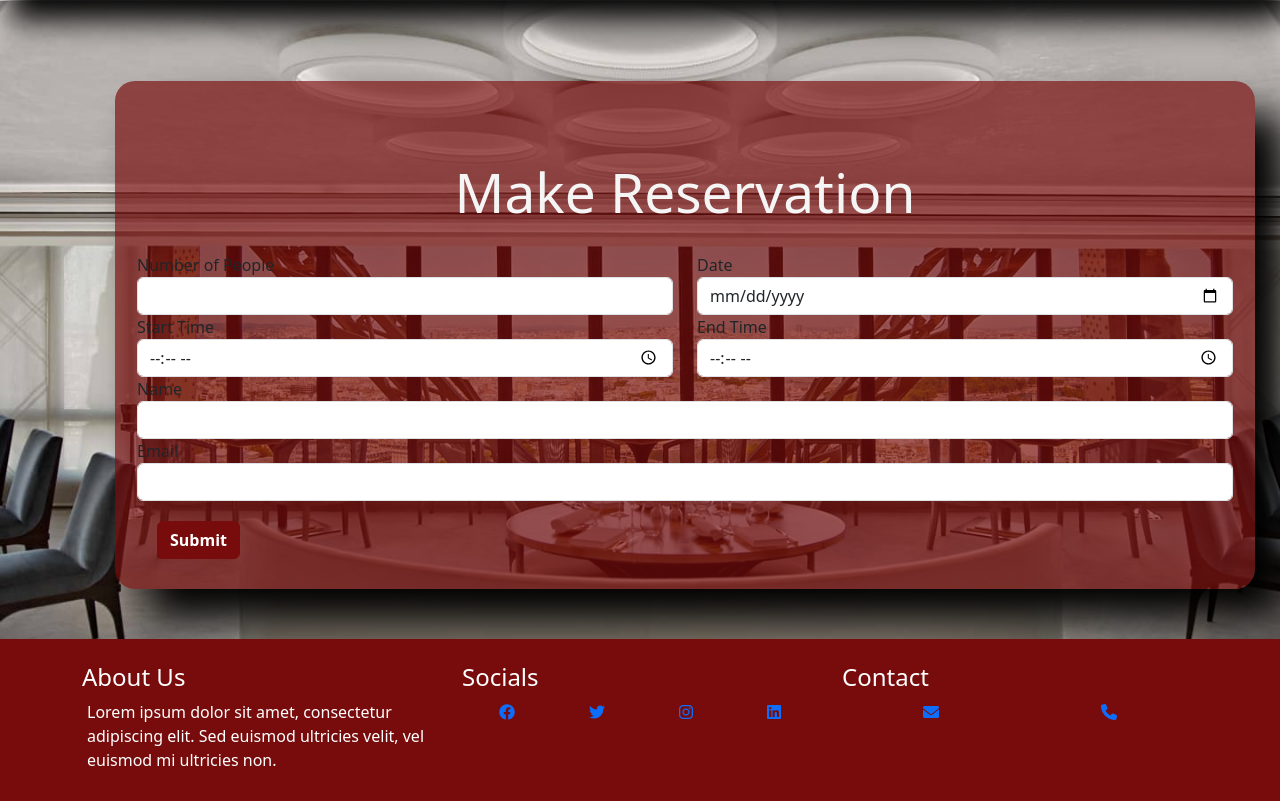
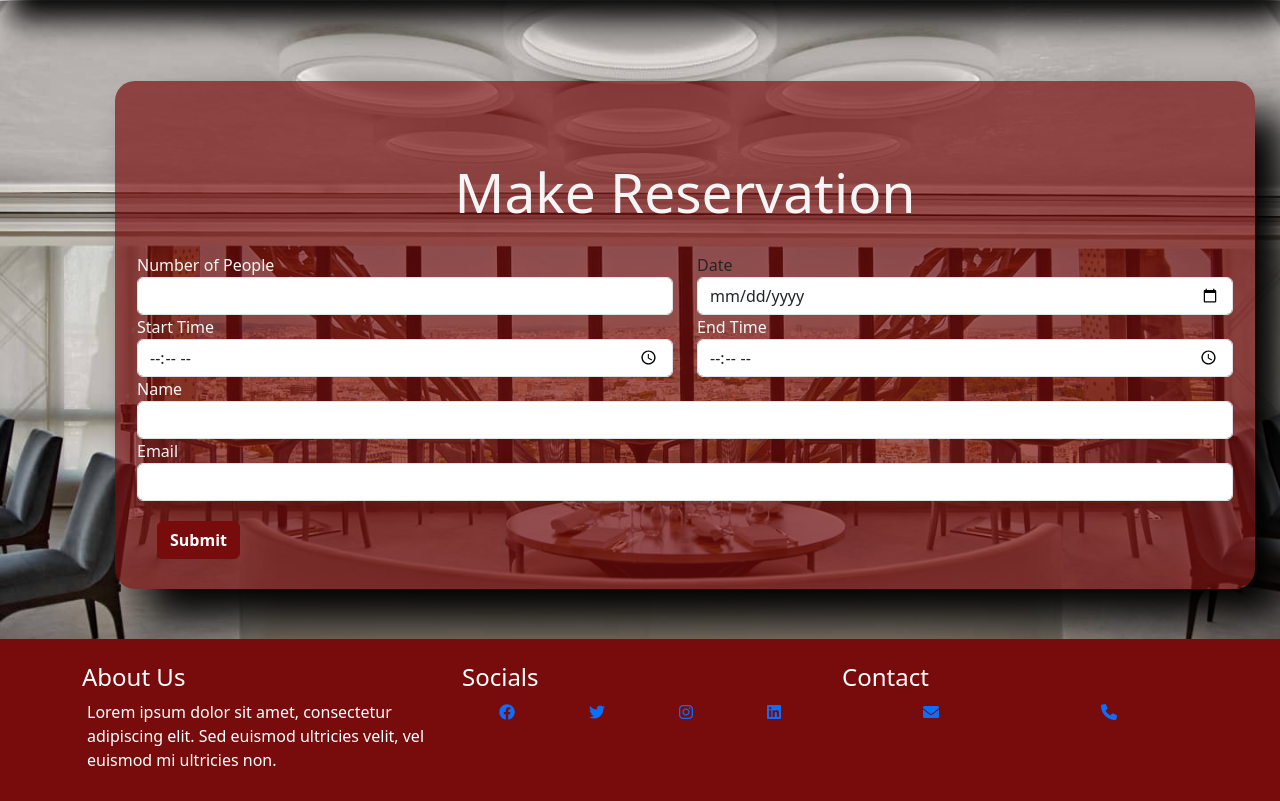
Before and after one commit to Mohamedaliabdikarim/RBS, a Django app: page /make_reservation/ in a window 1280 px wide. Shown: the part 58-859 px from the top of the page. Run offline with Django 5.2, Linux system fonts and the light colour scheme; a user stored in the database is signed in.

Commit message:
add styl to upate page

```diff
--- a/booking/templates/make_reservation.html
+++ b/booking/templates/make_reservation.html
@@ -12,7 +12,7 @@
         <div class="row">
             <div class="col-md-6">
                 <div class="form-group">
-                    <label for="number_of_people">Number of People</label>
+                    <label class = "name"  for="number_of_people">Number of People</label>
                     <input type="number" class="form-control" id="number_of_people" name="number_of_people" required>
                 </div>
             </div>
@@ -26,23 +26,23 @@
         <div class="row">
             <div class="col-md-6">
                 <div class="form-group">
-                    <label for="start_time">Start Time</label>
+                    <label  class = "name" for="start_time">Start Time</label>
                     <input type="time" class="form-control" id="start_time" name="start_time" required>
                 </div>
             </div>
             <div class="col-md-6">
                 <div class="form-group">
-                    <label for="end_time">End Time</label>
+                    <label class = "name" for="end_time">End Time</label>
                     <input type="time" class="form-control" id="end_time" name="end_time" required>
                 </div>
             </div>
         </div>
         <div class="form-group">
-            <label for="name">Name</label>
+            <label class = "name"  for="name">Name</label>
             <input type="text" class="form-control" id="name" name="name" required>
         </div>
         <div class="form-group">
-            <label for="email">Email</label>
+            <label class = "name" for="email">Email</label>
             <input type="email" class="form-control" id="email" name="email" required>
         </div>
         <button type="submit" class="btn btn-primary Submit">Submit</button>
--- a/booking/templates/update_reservation.html
+++ b/booking/templates/update_reservation.html
@@ -1,6 +1,9 @@
 {% extends 'base.html' %}
 
 {% block content %}
+<section class="full">
+    <div class="container mt-5 Details">
+
 <div class="container mt-5">
     <div class="card card-1">
         <div class="card-body">
@@ -13,4 +16,6 @@
         </div>
     </div>
 </div>
+</div>
+</section>
 {% endblock %}
--- a/restaurant/static/css/style.css
+++ b/restaurant/static/css/style.css
@@ -272,7 +272,7 @@ p a{
 
 .Details{
     margin-top:250px;
-    height:100% ;
+    height:100vh;
 }
 
 
@@ -297,6 +297,10 @@ p a{
        /* height: 100v;*/
         margin-right: 5px;
         padding: 10px;
+    }
+    .Details{
+        margin-top:250px;
+        height:55vh ;
     }
 
 
--- a/restaurant/templates/register.html
+++ b/restaurant/templates/register.html
@@ -11,7 +11,7 @@
         <form method="POST" action="">
             {% csrf_token %}
             {% if form.errors %}
-                <div class="alert alert-warning alert-dismissible fade show" role="alert">
+                <div class="alert alert-warning alert-dismissible fade show name" role="alert">
                     Your Form Has Errors
                     {% for field in form %}
                         {% if field.errors %}
```
